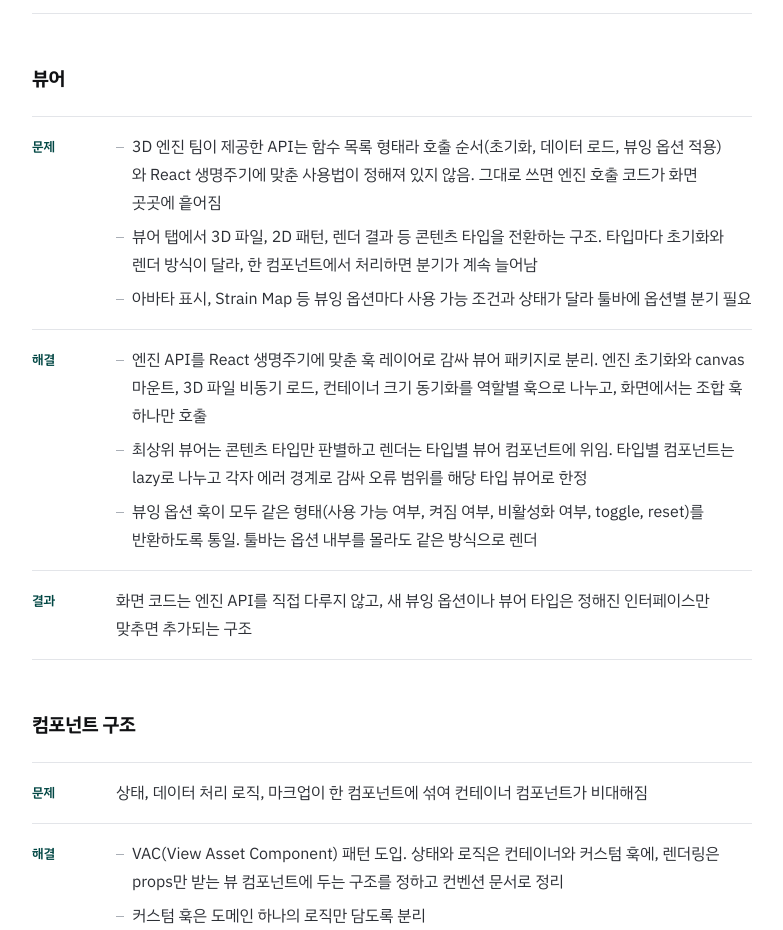
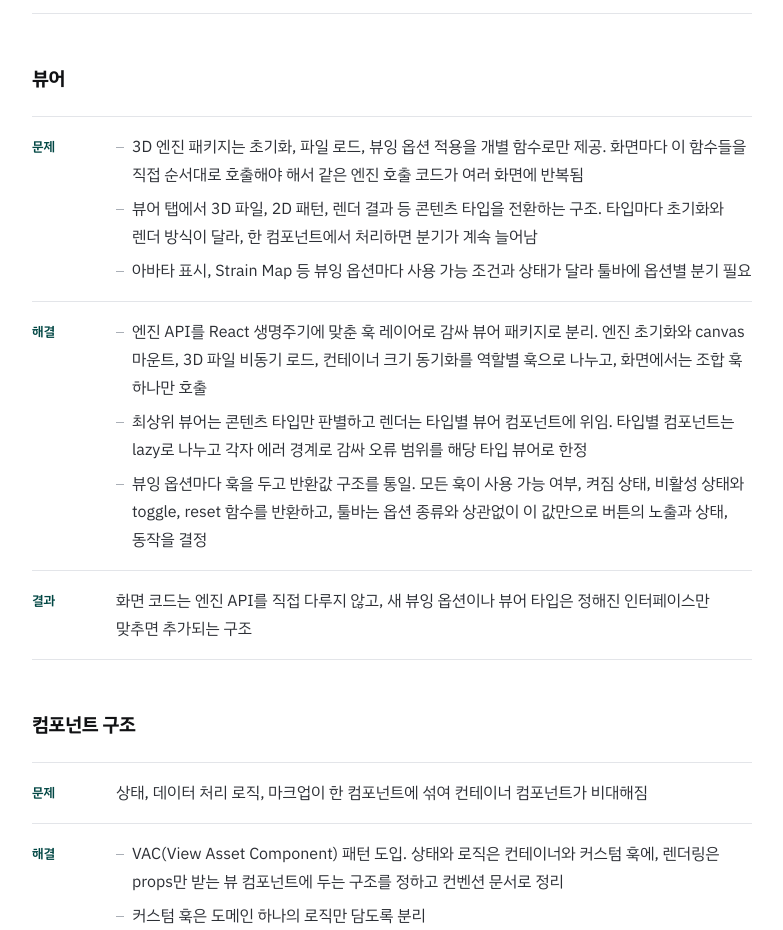
Before and after one commit to JoyNaraShin/joyshin-fe, a React (Vite) app: page /work/renewal in a window 1280 px wide. Shown: the part 1860-2790 px from the top of the page, without its empty margins (248-1031 px from the left). Built offline with nearby package versions, Linux system fonts and the light colour scheme.

Commit message:
1차 리뉴얼 뷰어: 엔진 문제와 뷰잉 옵션 훅 문장 다시 쓰기
Co-Authored-By: Claude Opus 5.5 <noreply@anthropic.com>
Claude-Session: https://claude.ai/code/session_01Wrmgii3G1haiAvvBXUgYHP

```diff
--- a/src/features/portfolio/cases/StateCase.tsx
+++ b/src/features/portfolio/cases/StateCase.tsx
@@ -79,9 +79,8 @@ export function StateCase() {
         <Step label="문제">
           <ul>
             <li>
-              3D 엔진 팀이 제공한 API는 함수 목록 형태라 호출 순서(초기화, 데이터 로드, 뷰잉 옵션
-              적용)와 React 생명주기에 맞춘 사용법이 정해져 있지 않음. 그대로 쓰면 엔진 호출 코드가
-              화면 곳곳에 흩어짐
+              3D 엔진 패키지는 초기화, 파일 로드, 뷰잉 옵션 적용을 개별 함수로만 제공. 화면마다 이
+              함수들을 직접 순서대로 호출해야 해서 같은 엔진 호출 코드가 여러 화면에 반복됨
             </li>
             <li>
               뷰어 탭에서 3D 파일, 2D 패턴, 렌더 결과 등 콘텐츠 타입을 전환하는 구조. 타입마다
@@ -105,8 +104,9 @@ export function StateCase() {
               컴포넌트는 lazy로 나누고 각자 에러 경계로 감싸 오류 범위를 해당 타입 뷰어로 한정
             </li>
             <li>
-              뷰잉 옵션 훅이 모두 같은 형태(사용 가능 여부, 켜짐 여부, 비활성화 여부, toggle,
-              reset)를 반환하도록 통일. 툴바는 옵션 내부를 몰라도 같은 방식으로 렌더
+              뷰잉 옵션마다 훅을 두고 반환값 구조를 통일. 모든 훅이 사용 가능 여부, 켜짐 상태,
+              비활성 상태와 toggle, reset 함수를 반환하고, 툴바는 옵션 종류와 상관없이 이 값만으로
+              버튼의 노출과 상태, 동작을 결정
             </li>
           </ul>
         </Step>
```
